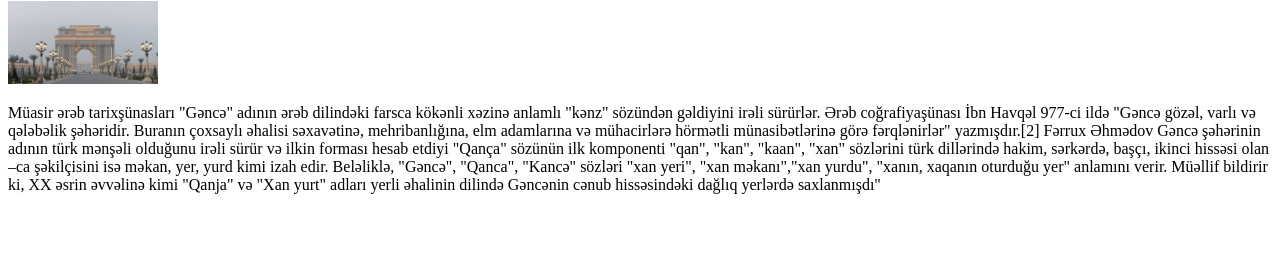
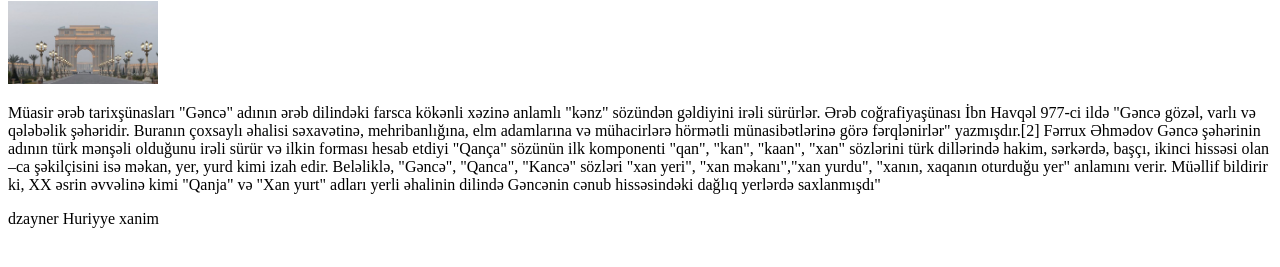
Before and after one commit to huriyya/city, a plain HTML site: page index.html in a window 1280 px wide. Shown: the part 79-346 px from the top of the page. Drawn offline with Linux system fonts and the light colour scheme.

Commit message:
dizayin elave edildi

```diff
--- a/index.html
+++ b/index.html
@@ -11,7 +11,7 @@
     <p>Müasir ərəb tarixşünasları "Gəncə" adının ərəb dilindəki farsca kökənli xəzinə anlamlı "kənz" sözündən gəldiyini irəli sürürlər. Ərəb coğrafiyaşünası İbn Havqəl 977-ci ildə "Gəncə gözəl, varlı və qələbəlik şəhəridir. Buranın çoxsaylı əhalisi səxavətinə, mehribanlığına, elm adamlarına və mühacirlərə hörmətli münasibətlərinə görə fərqlənirlər" yazmışdır.[2]
 
         Fərrux Əhmədov Gəncə şəhərinin adının türk mənşəli olduğunu irəli sürür və ilkin forması hesab etdiyi "Qança" sözünün ilk komponenti "qan", "kan", "kaan", "xan" sözlərini türk dillərində hakim, sərkərdə, başçı, ikinci hissəsi olan –ca şəkilçisini isə məkan, yer, yurd kimi izah edir. Beləliklə, "Gəncə", "Qanca", "Kancə" sözləri "xan yeri", "xan məkanı","xan yurdu", "xanın, xaqanın oturduğu yer" anlamını verir. Müəllif bildirir ki, XX əsrin əvvəlinə kimi "Qanja" və "Xan yurt" adları yerli əhalinin dilində Gəncənin cənub hissəsindəki dağlıq yerlərdə saxlanmışdı"</p>
-
+        <p>dzayner Huriyye xanim</p>
 
 </body>
 </html>
```
